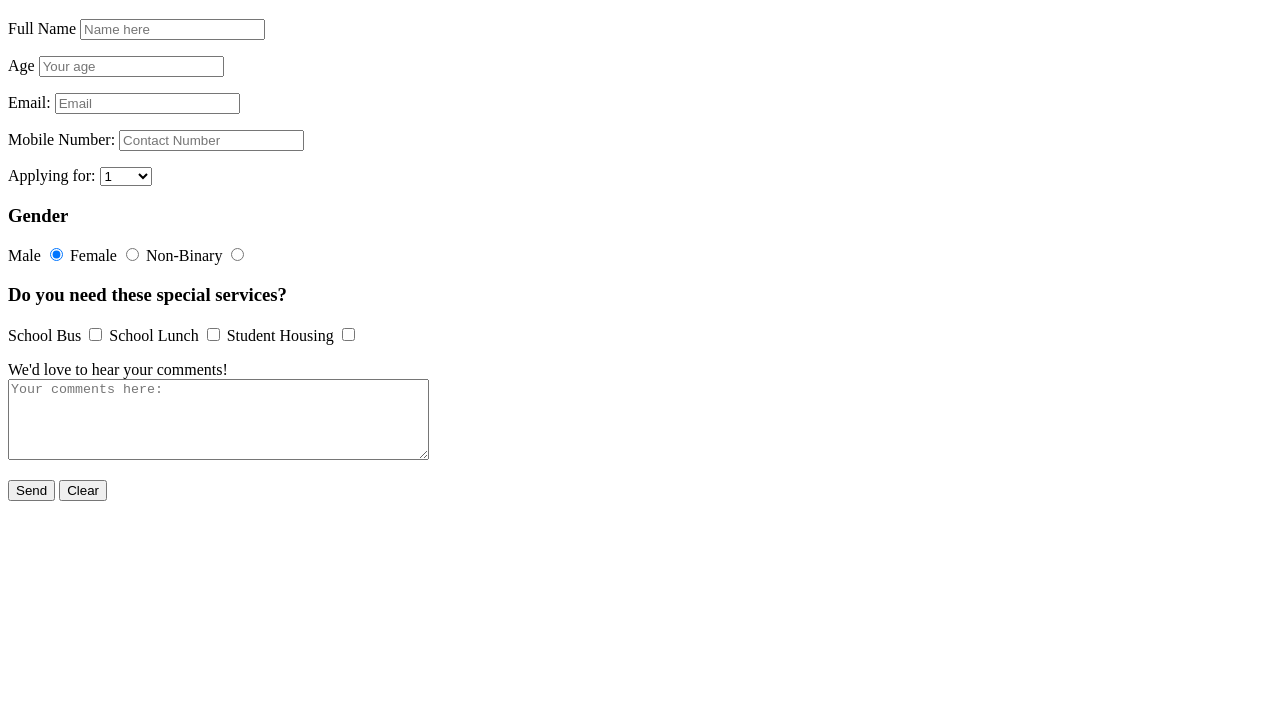
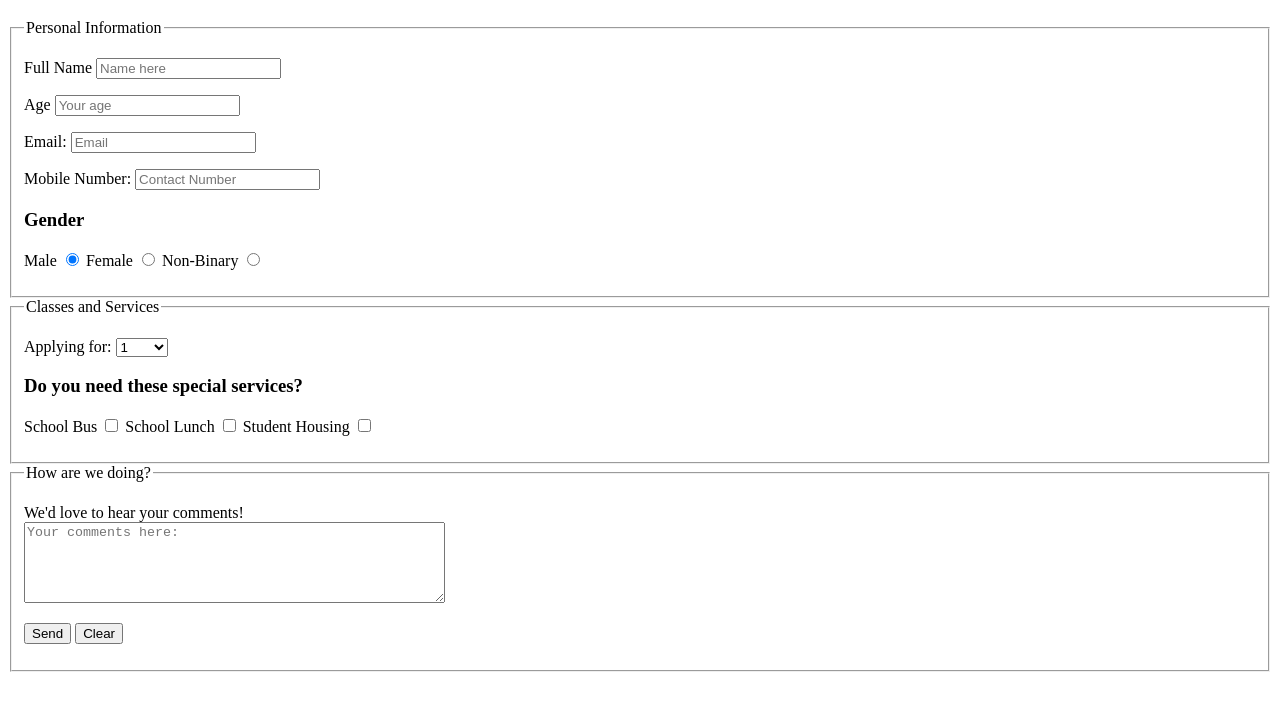
Before and after one commit to mfn1967/student-form, a plain HTML site: page index.html in a window 1280 px wide. Shown: the part 61-772 px from the top of the page. Drawn offline with Linux system fonts and the light colour scheme.

Commit message:
Add fieldsets to form

```diff
--- a/index.html
+++ b/index.html
@@ -8,6 +8,8 @@
 <body>
 <h1>Student Form</h1>
 <form>
+    <fieldset>
+        <legend>Personal Information</legend>
         <p>
             <label for="input_name">Full Name</label>
             <input id="input_name" type="text" placeholder="Name here">
@@ -24,6 +26,18 @@
             <label for="input_mobile">Mobile Number:</label>
             <input id="input_mobile" type="tel" placeholder="Contact Number">
         </p>
+        <p>
+            <h3>Gender</h3>
+            <label for="radio_male">Male</label>
+            <input id="radio_male" name="gender" type="radio" checked>
+            <label for="radio_female">Female</label>
+            <input id="radio_female" name="gender" type="radio">
+            <label for="radio_nonbinary">Non-Binary</label>
+            <input id="radio_nonbinary" name="gender" type="radio">
+        </p>
+    </fieldset>
+    <fieldset>
+        <legend>Classes and Services</legend>
         <p>
             <label for="select_class">Applying for:</label>
             <select id="select_class">
@@ -43,15 +57,7 @@
                 </optgroup>
             </select>
         </p>
-    <p>
-        <h3>Gender</h3>
-        <label for="radio_male">Male</label>
-        <input id="radio_male" name="gender" type="radio" checked>
-        <label for="radio_female">Female</label>
-        <input id="radio_female" name="gender" type="radio">
-        <label for="radio_nonbinary">Non-Binary</label>
-        <input id="radio_nonbinary" name="gender" type="radio">
-    </p>
+
         <p>
             <h3>Do you need these special services?</h3>
             <label for="checkbox_bus">School Bus</label>
@@ -61,6 +67,9 @@
             <label for="checkbox_housing">Student Housing</label>
             <input id="checkbox_housing" name="checkbox3" type="checkbox">
         </p>
+    </fieldset>
+    <fieldset>
+        <legend>How are we doing?</legend>
         <p>
             <label for="textarea_comments">We'd love to hear your comments!</label><br>
             <textarea id="textarea_comments" rows="5" cols="50" placeholder="Your comments here:"></textarea>
@@ -68,6 +77,7 @@
         <p>
             <input type="submit" value="Send">  <input type="reset" value="Clear">
         </p>
+    </fieldset>
 </form>
 </body>
 </html>
```
Lines whose indentation alone changed are shown as unchanged.
